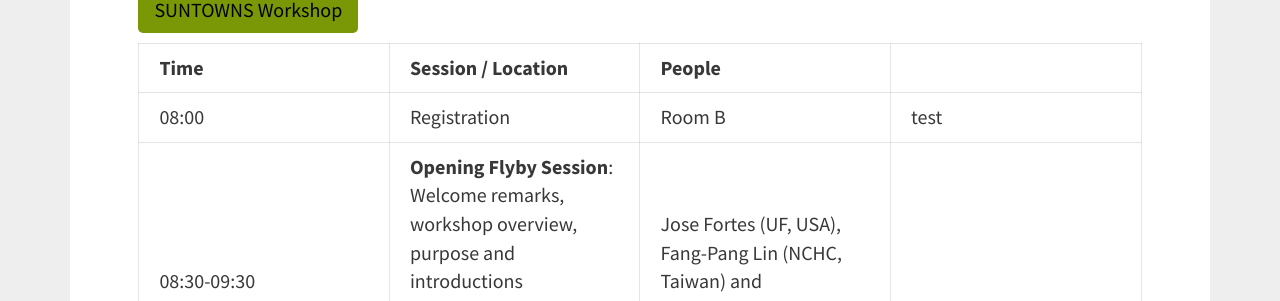
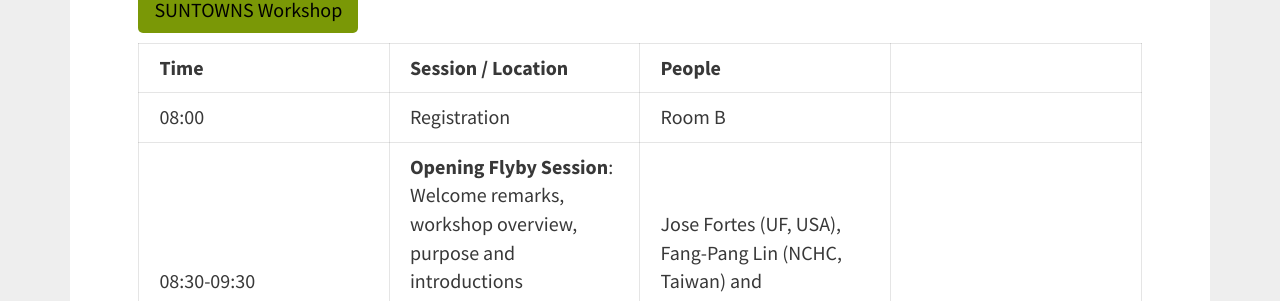
Before and after one commit to hmchou56/centra8, a Jekyll site: the page built from centra2/program.md, in a window 1280 px wide and 900 px high, scrolled down 792 px. Shown: the part 156-457 px from the top of the window. Built offline with Jekyll 4.4.1, drawn with Linux system fonts in a browser that asks for light colours; nearby versions of some CDN libraries.

Commit message:
remove empty column

```diff
--- a/centra2/program.md
+++ b/centra2/program.md
@@ -29,8 +29,8 @@
 ### Monday, April 10th, 2017
 
 | Time | Session / Location | People |
-| ---- | :-------------------------------------------------------|---|
-| 08:00 | Registration | Room B | test |
+| ---- | :-------------------------------------------------------|
+| 08:00 | Registration | Room B |
 | 08:30-09:30 | **Opening Flyby Session**: Welcome remarks, workshop overview, purpose and introductions <br/> <br />**Presentation**: "CENTRA: Objectives, Partners and Desired outcomes" | Jose Fortes (UF, USA),<br /> Fang-Pang Lin (NCHC, Taiwan) and <br />Shinji Shimojo (OU/NICU, Japan)  |
 | 09:30-10:00 | **Dive-in Session: Report on Ongoing Projects** <br /> **Project review**: The AirBox Project  | L.J. Chen (Academia Sinica, Taiwan)  |
 | 10:00-10:30  |*Break*   |   |   |
```
